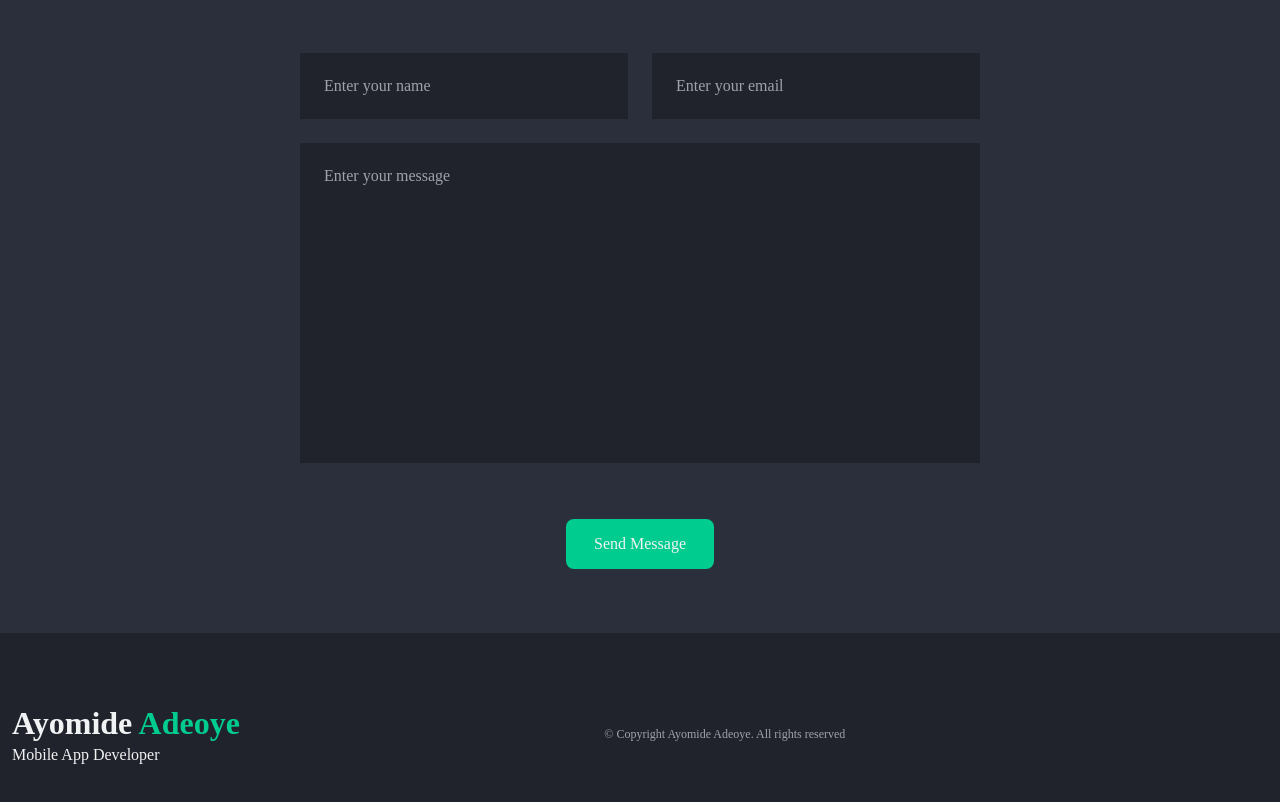
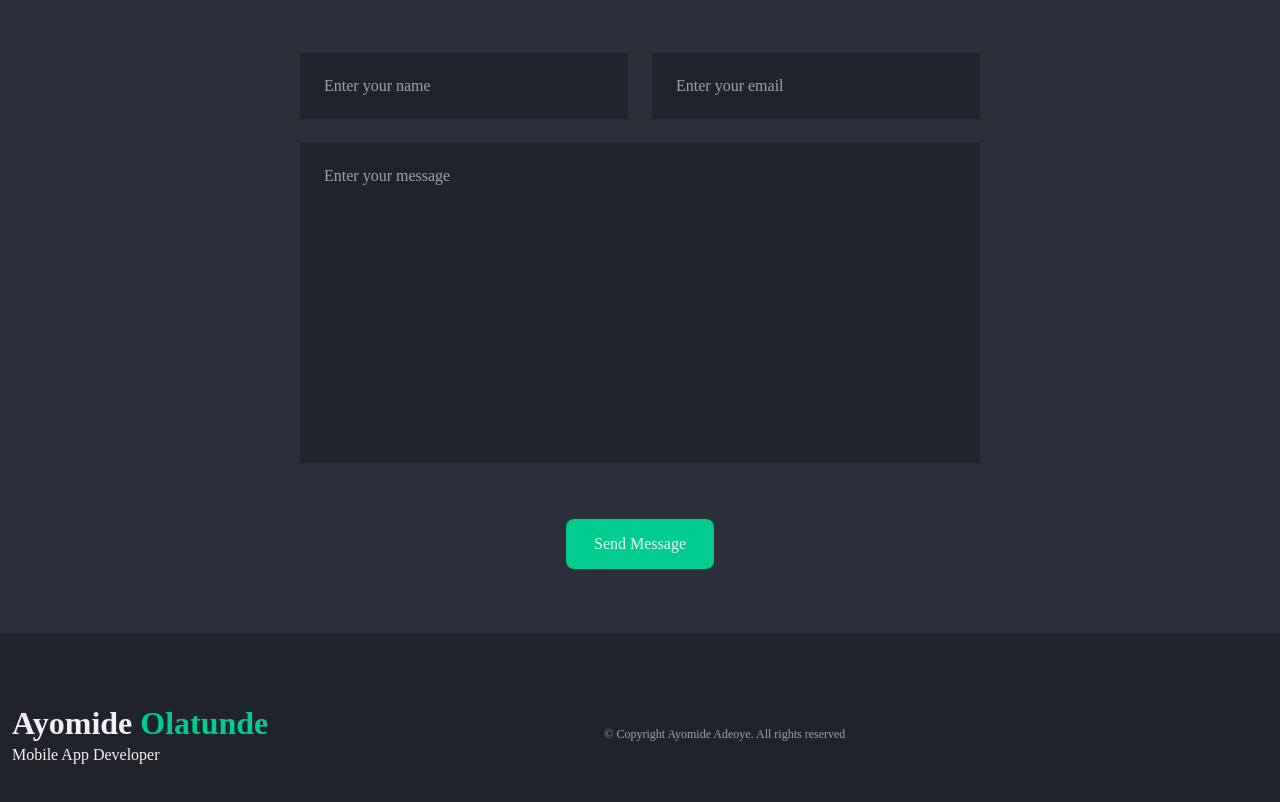
Before and after one commit to devZuzu/Ayomide_Adeoye, a plain HTML site: page index.html in a window 1280 px wide. Shown: the part 4677-5479 px from the top of the page. Drawn offline with nearby package versions, Linux system fonts and the light colour scheme.

Commit message:
olatunde

```diff
--- a/index.html
+++ b/index.html
@@ -360,7 +360,7 @@
             <div class="footer__container container grid">
               <div>
                 <h1 class="footer__title">
-                  Ayomide <span>Adeoye</span>
+                  Ayomide <span>Olatunde</span>
                 </h1>
 
                 <h2 class="footer__education">
```
